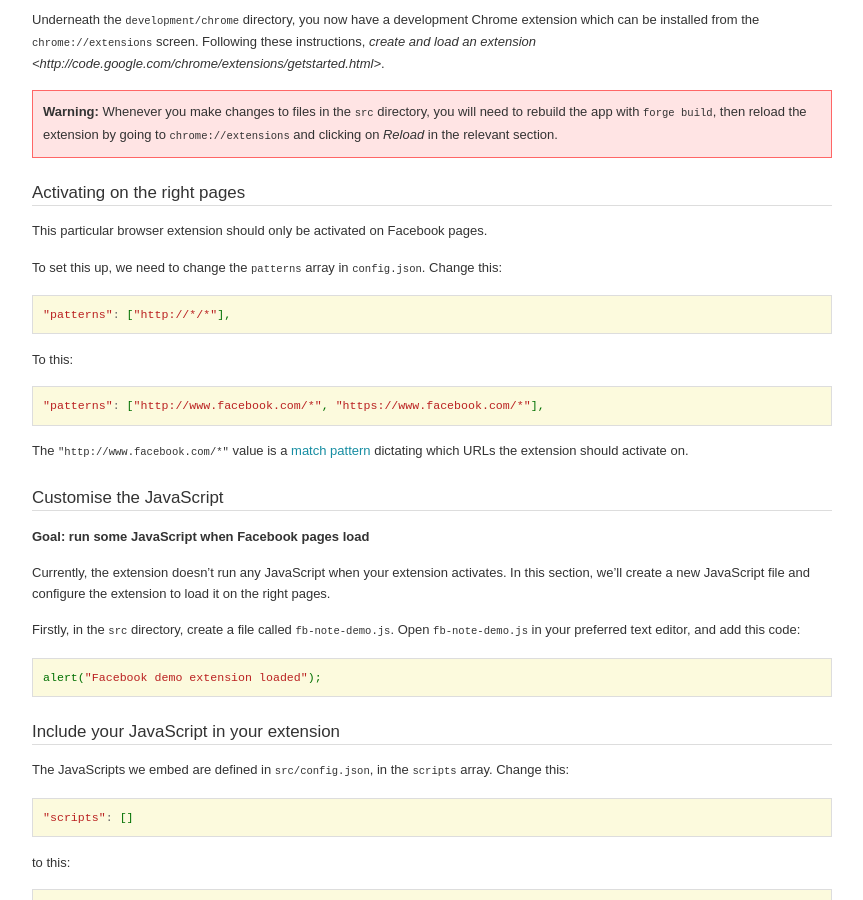
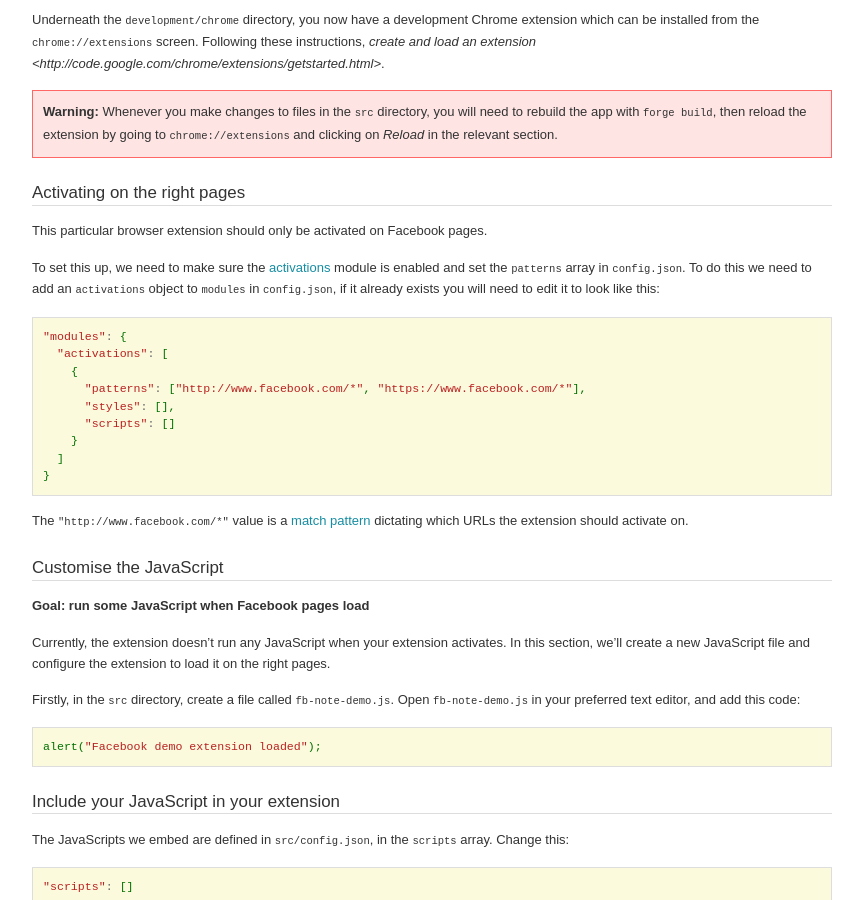
Before and after one commit to trigger-corp/Forge-Documentation, a Sphinx documentation site: the page built from source/tutorials/facenote/tutorial-1.rst, in a window 1280 px wide and 900 px high, scrolled down 1704 px. Shown: the whole window, without its empty margins (288-1151 px from the left). Built offline with Sphinx 7.4.7, drawn with Linux system fonts in a browser that asks for light colours; some web fonts are replaced.

Commit message:
Update facenote tutorial for v1.3

```diff
--- a/source/tutorials/facenote/tutorial-1.rst
+++ b/source/tutorials/facenote/tutorial-1.rst
@@ -60,14 +60,17 @@ Activating on the right pages
 ----------------------------------
 This particular browser extension should only be activated on Facebook pages.
 
-To set this up, we need to change the ``patterns`` array in ``config.json``. Change this::
+To set this up, we need to make sure the :ref:`activations <modules-activations>` module is enabled and set the ``patterns`` array in ``config.json``. To do this we need to add an ``activations`` object to ``modules`` in ``config.json``, if it already exists you will need to edit it to look like this::
 
-    "patterns": ["http://*/*"],
-
-
-To this::
-
-  "patterns": ["http://www.facebook.com/*", "https://www.facebook.com/*"],
+  "modules": {
+    "activations": [
+      {
+        "patterns": ["http://www.facebook.com/*", "https://www.facebook.com/*"],
+        "styles": [],
+        "scripts": []
+      }
+    ]
+  }
 
 The ``"http://www.facebook.com/*"`` value is a `match pattern <http://code.google.com/chrome/extensions/match_patterns.html>`_ dictating which URLs the extension should activate on.
 
@@ -98,7 +101,7 @@ Now, rebuild your extension with ``forge build`` and reload it in Chrome. When y
 
 Reference extension
 -------------------
-`fb-part-1.zip <../../_static/facenote/part-1.zip>`_ contains the code you should have at this point. Feel free to check your code against it, or use it to resume the tutorial from this point.
+`fb-part-1.zip <../../_static/facenote/fb-part-1.zip>`_ contains the code you should have at this point. Feel free to check your code against it, or use it to resume the tutorial from this point.
 
 It's not working!
 -----------------
```
Also changed, not shown: 3 other files.
